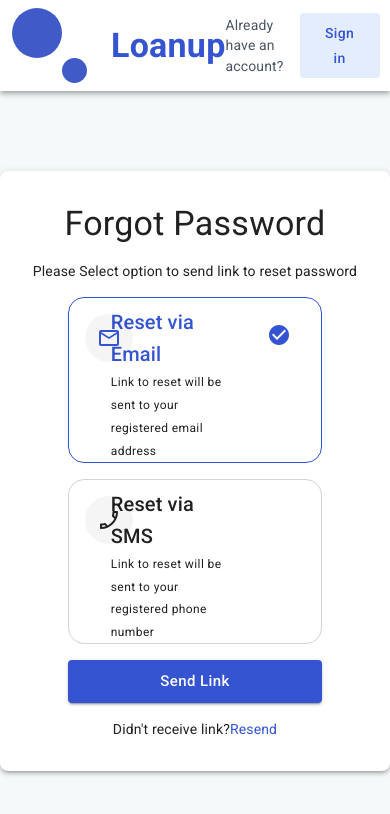
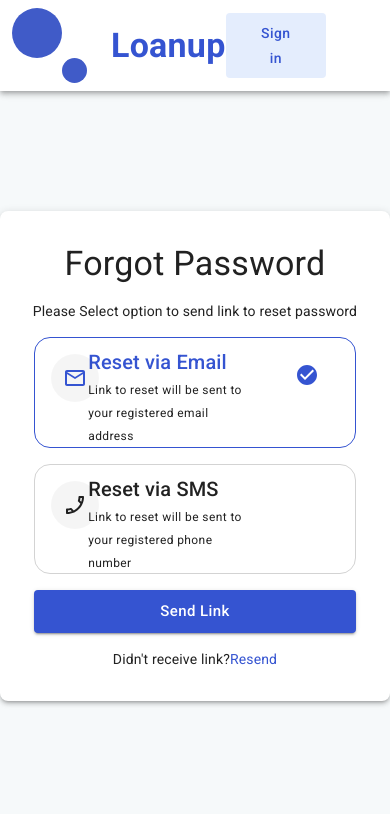
Before and after one commit to NasirKhalidQ/loanup, a React (Create React App) app: page /forgot in a window 390 px wide. Shown: the top 814 px of the page. Built offline with nearby package versions, Linux system fonts and the light colour scheme.

Commit message:
made component responsive

```diff
--- a/src/App.tsx
+++ b/src/App.tsx
@@ -1,6 +1,5 @@
 import React from "react";
 import Forgot from "./Forgot";
-import Login from "./Login";
 
 function App() {
   return <Forgot />;
--- a/src/Forgot.tsx
+++ b/src/Forgot.tsx
@@ -14,7 +14,7 @@ import { useState } from "react";
 function Forgot() {
   document.body.style.backgroundColor = "#f6f9fa"; //can be done in a  better way using third party library react-helmet
 
-  const [selectedValue, setSelectedValue] = useState("email");
+  const [selectedValue, setSelectedValue] = useState<String>("email");
 
   const handleChange = (event: React.ChangeEvent<HTMLInputElement>) => {
     setSelectedValue(event.target.value);
@@ -40,7 +40,14 @@ function Forgot() {
             >
               Loanup
             </Typography>
-            <Typography variant="body2" sx={{ color: "#4B5563", mr: 2 }}>
+            <Typography
+              variant="body2"
+              sx={{
+                color: "#4B5563",
+                mr: 2,
+                display: { xs: "none", sm: "flex" },
+              }}
+            >
               Already have an account?
             </Typography>
             <Button
@@ -61,7 +68,11 @@ function Forgot() {
       <Grid container justifyContent="center">
         <Paper
           elevation={3}
-          sx={{ mt: 10, width: { sm: "95%", md: "50%" }, borderRadius: 2 }}
+          sx={{
+            mt: 15,
+            width: { sm: "95%", md: "60%", xl: "40%" },
+            borderRadius: 2,
+          }}
         >
           <Grid
             container
@@ -78,7 +89,7 @@ function Forgot() {
                 Please Select option to send link to reset password
               </Typography>
             </Grid>
-            <Grid item xs={8}>
+            <Grid item xs={10} md={8}>
               <Paper
                 variant="outlined"
                 sx={{
@@ -144,7 +155,7 @@ function Forgot() {
                 </Grid>
               </Paper>
             </Grid>
-            <Grid item xs={8}>
+            <Grid item xs={10} md={8}>
               <Paper
                 variant="outlined"
                 sx={{
@@ -207,7 +218,7 @@ function Forgot() {
                 </Grid>
               </Paper>
             </Grid>
-            <Grid item xs={8}>
+            <Grid item xs={10} md={8}>
               <Button
                 sx={{
                   textTransform: "none",
```
